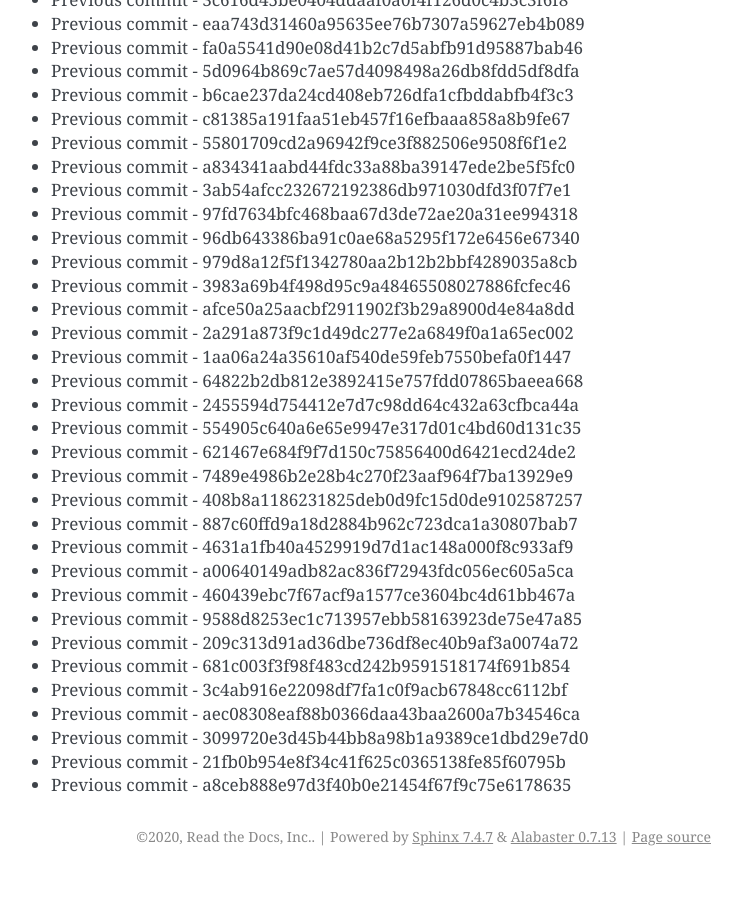
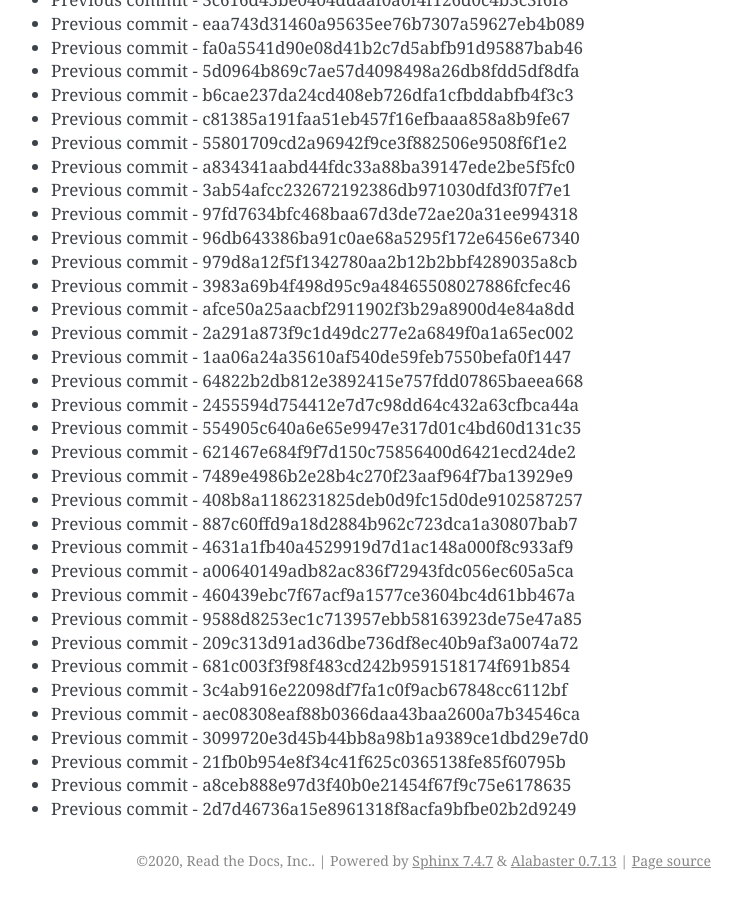
Before and after one commit to readthedocs/rtd-git-stresstest, a Sphinx documentation site: the page built from docs/updates.rst, in a window 1280 px wide and 900 px high, scrolled down 52723 px. Shown: the whole window, without its empty margins (399-1141 px from the left). Built offline with Sphinx 7.4.7, drawn with Linux system fonts in a browser that asks for light colours; before the commit the page ends 53599 px from its top, so only the background shows below that.

Commit message:
Generating commit from previous: 2d7d46736a15e8961318f8acfa9bfbe02b2d9249

```diff
--- a/docs/updates.rst
+++ b/docs/updates.rst
@@ -2247,3 +2247,4 @@ It can be tested for any performance characteristics.
 * Previous commit - 3099720e3d45b44bb8a98b1a9389ce1dbd29e7d0
 * Previous commit - 21fb0b954e8f34c41f625c0365138fe85f60795b
 * Previous commit - a8ceb888e97d3f40b0e21454f67f9c75e6178635
+* Previous commit - 2d7d46736a15e8961318f8acfa9bfbe02b2d9249
```
